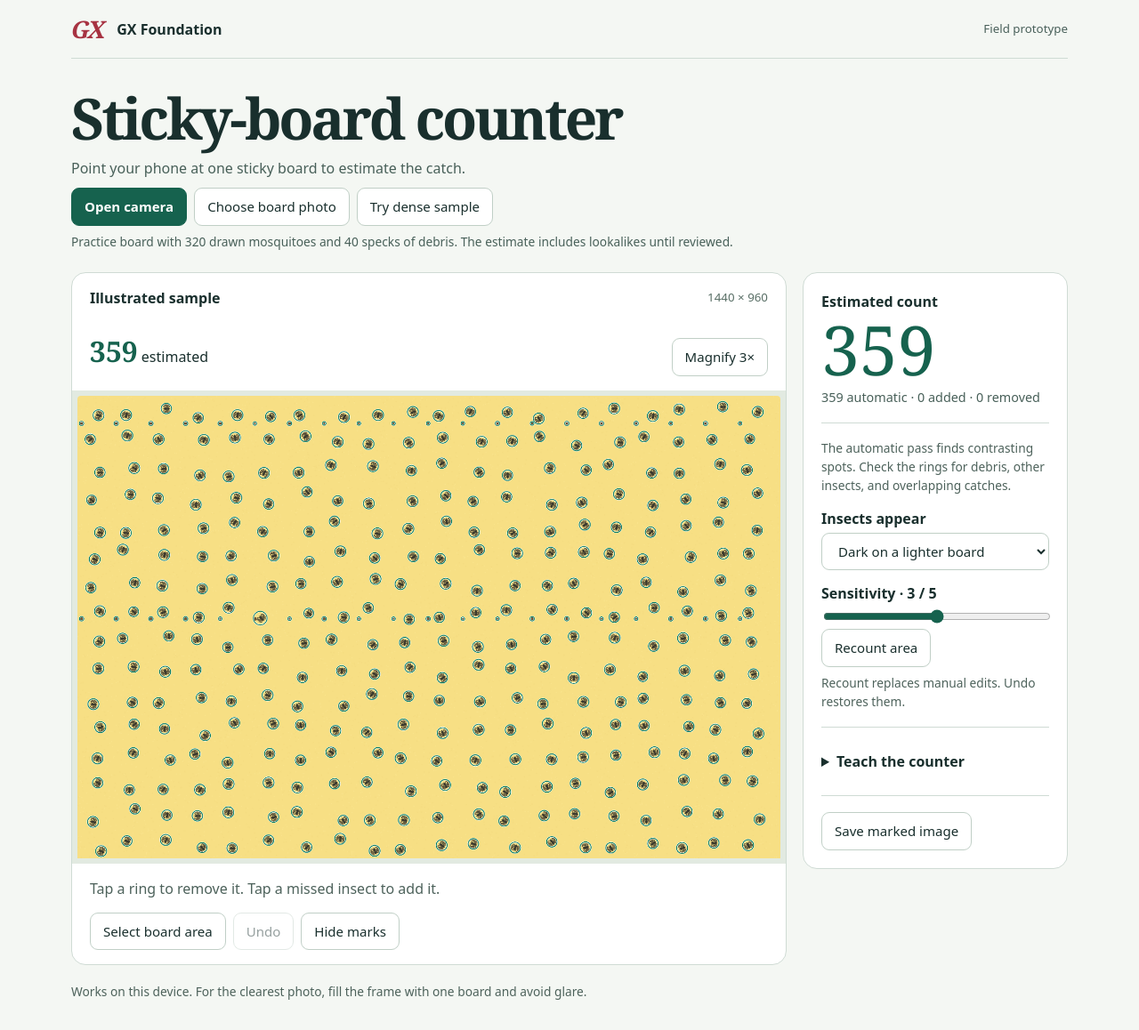
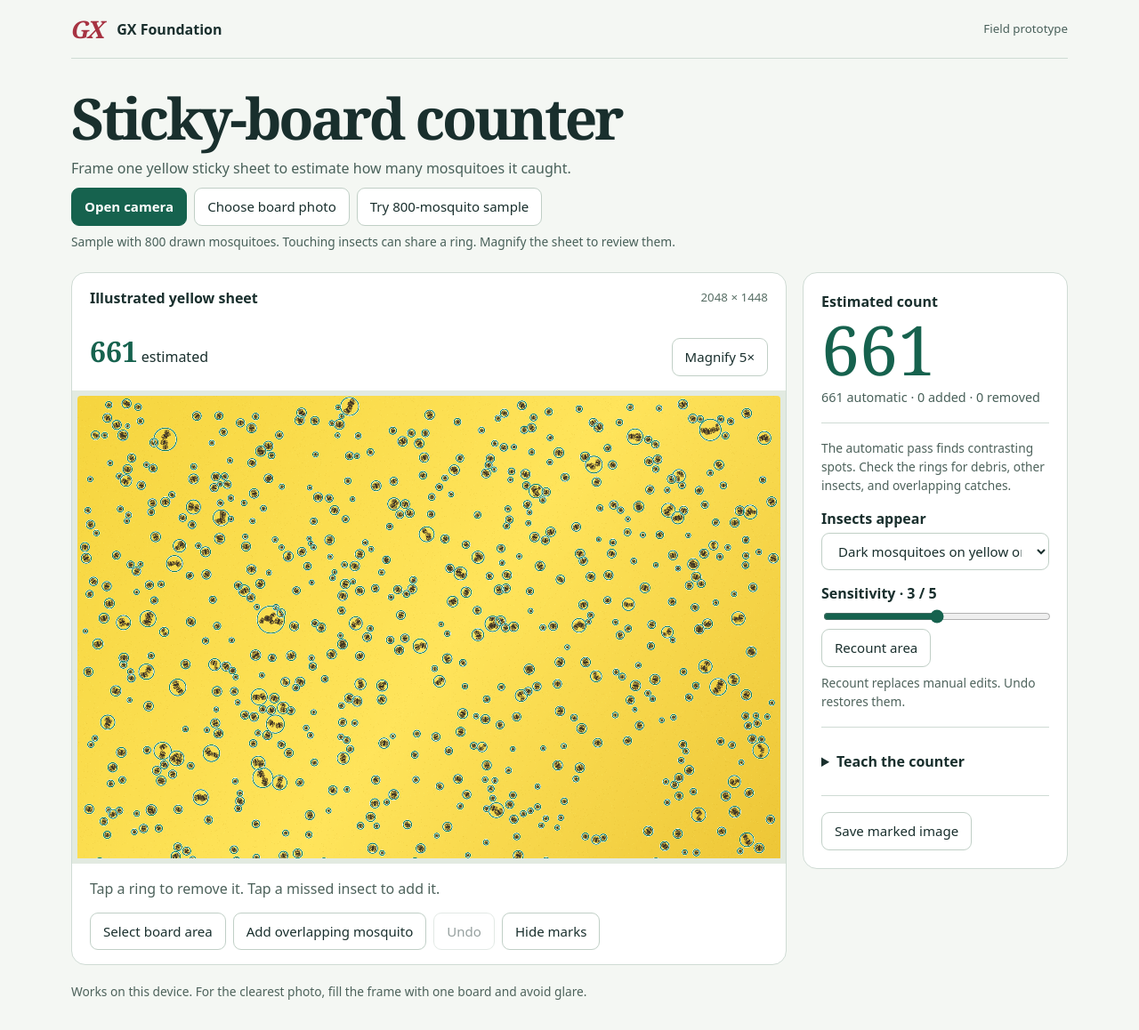
Before and after one commit to bobshenruililin/GX-Foundation, a plain HTML site: page tools/sticky-board-counter/index.html in a window 1280 px wide. Shown: the whole page at 89% size. Drawn offline with Linux system fonts and the light colour scheme.

Commit message:
Support crowded yellow sheets with an 800-mosquito sample and overlap correction

```diff
--- a/tools/sticky-board-counter/index.html
+++ b/tools/sticky-board-counter/index.html
@@ -29,13 +29,13 @@ details summary{cursor:pointer;font-weight:650;padding:8px 0}details p{font-size
 button[aria-pressed=true].teachBtn{background:#1b5e4c;color:white}
 </style></head>
 <body><header><span class="gx" aria-hidden="true">GX</span> GX Foundation <small>Field prototype</small></header>
-<main><div class="intro"><h1>Sticky-board counter</h1><p>Point your phone at one sticky board to estimate the catch.</p>
-<div class="actions"><button id="camera" class="primary">Open camera</button><input id="native" type="file" accept="image/*" capture="environment"><input id="photo" type="file" accept="image/*"><label class="upload" for="photo">Choose board photo</label><button id="fallback" hidden>Use system camera</button><button id="demo">Try dense sample</button></div><p id="status" class="note" role="status"></p></div>
+<main><div class="intro"><h1>Sticky-board counter</h1><p>Frame one yellow sticky sheet to estimate how many mosquitoes it caught.</p>
+<div class="actions"><button id="camera" class="primary">Open camera</button><input id="native" type="file" accept="image/*" capture="environment"><input id="photo" type="file" accept="image/*"><label class="upload" for="photo">Choose board photo</label><button id="fallback" hidden>Use system camera</button><button id="demo">Try 800-mosquito sample</button></div><p id="status" class="note" role="status"></p></div>
 <div class="layout"><section class="panel" aria-label="Board review"><div class="bar"><strong id="name">Illustrated sample</strong><small id="size"></small></div>
-<div class="bar summary"><div><output id="quickCount">–</output> estimated</div><button id="zoom">Magnify 3×</button></div><div class="inside" id="teachBar" hidden><div class="actions"><button id="switchLabel"></button><button id="endLabels">Finish labeling</button></div><small id="teachTotals"></small></div><div class="stage"><div class="viewer" id="viewer"><canvas id="board" aria-label="Board image with candidate rings"></canvas></div></div>
-<div class="inside"><p id="instruction">Tap a ring to remove it. Tap a missed insect to add it.</p><div class="actions"><button id="region">Select board area</button><button id="undo" disabled>Undo</button><button id="marks" aria-pressed="true">Hide marks</button></div></div></section>
+<div class="bar summary"><div><output id="quickCount">–</output> estimated</div><button id="zoom">Magnify 5×</button></div><div class="inside" id="teachBar" hidden><div class="actions"><button id="switchLabel"></button><button id="endLabels">Finish labeling</button></div><small id="teachTotals"></small></div><div class="stage"><div class="viewer" id="viewer"><canvas id="board" aria-label="Board image with candidate rings"></canvas></div></div>
+<div class="inside"><p id="instruction">Tap a ring to remove it. Tap a missed insect to add it.</p><div class="actions"><button id="region">Select board area</button><button id="overlap" aria-pressed="false">Add overlapping mosquito</button><button id="undo" disabled>Undo</button><button id="marks" aria-pressed="true">Hide marks</button></div></div></section>
 <aside><h2>Estimated count</h2><div class="count" id="count" aria-live="polite">–</div><div class="meta" id="details"></div><hr class="rule"><p class="note">The automatic pass finds contrasting spots. Check the rings for debris, other insects, and overlapping catches.</p>
-<label class="field" for="polarity">Insects appear</label><select id="polarity"><option value="dark">Dark on a lighter board</option><option value="light">Light on a darker board</option></select>
+<label class="field" for="polarity">Insects appear</label><select id="polarity"><option value="dark">Dark mosquitoes on yellow or pale paper</option><option value="light">Light on a darker board</option></select>
 <label class="field" for="sensitivity">Sensitivity · <output id="level">3</output> / 5</label><input id="sensitivity" type="range" min="1" max="5" value="3">
 <button id="detect">Recount area</button><p class="note" style="margin-top:8px">Recount replaces manual edits. Undo restores them.</p>
 <hr class="rule"><details id="cal"><summary>Teach the counter</summary><p>Magnify the board and label examples of both mosquitoes and debris. With at least six of each, fit a small neural filter to the detected spots.</p>
@@ -44,14 +44,14 @@ button[aria-pressed=true].teachBtn{background:#1b5e4c;color:white}
 <p class="note">Applying or resetting learning recounts the board. Sample practice is separate. On real boards, only labeled shape and contrast measurements stay in this browser.</p></details>
 <hr class="rule"><button id="save">Save marked image</button></aside></div></main>
 <footer>Works on this device. For the clearest photo, fill the frame with one board and avoid glare.</footer>
-<dialog id="capture"><h2>Frame one board</h2><p>Fill the view with the sticky surface. Hold the phone parallel to it.</p><video id="video" autoplay muted playsinline></video><p id="cameraState" role="status"></p><div class="actions"><button class="primary" id="shutter">Capture &amp; count</button><button id="auto">Capture when steady</button><button id="cancel">Close</button></div></dialog>
+<dialog id="capture"><h2>Frame the yellow sheet</h2><p>Keep all four corners in view and hold the phone parallel. Check that individual mosquito bodies are sharp.</p><video id="video" autoplay muted playsinline></video><p id="cameraState" role="status"></p><div class="actions"><button class="primary" id="shutter">Capture &amp; count</button><button id="auto">Capture when steady</button><button id="cancel">Close</button></div></dialog>
 <script>
 'use strict';
 const el=id=>document.getElementById(id);
 const board=el('board'), ctx=board.getContext('2d');
 const source=document.createElement('canvas'), src=source.getContext('2d',{willReadFrequently:true});
 let area, points=[], baseline=0, snapshots=[], picking=false, first=null, showing=true, sequence=0, filename='Illustrated sample';
-let raw=[], labelMode=null, boardLabels=new Map(), examples=[], network=null, sample=true, enlarged=false;
+let raw=[], labelMode=null, boardLabels=new Map(), examples=[], network=null, sample=true, enlarged=false, addOverlap=false;
 let demoLearning={examples:[],network:null};
 const storageKey='gx-board-calibration-v1';
 function loadLearning(){
@@ -64,7 +64,7 @@ function saveLearning(){
  if(sample){demoLearning=state;return}
  try{localStorage.setItem(storageKey,JSON.stringify(state))}catch{status('Calibration is available for this visit only.')}
 }
-function teachMode(mode){labelMode=mode;showing=true;picking=false;first=null;draw()}
+function teachMode(mode){addOverlap=false;labelMode=mode;showing=true;picking=false;first=null;draw()}
 el('switchLabel').onclick=()=>teachMode(labelMode==='yes'?'no':'yes');
 el('endLabels').onclick=()=>{teachMode(null);el('cal').scrollIntoView({block:'center'})};
 function updateTeaching(){
@@ -83,7 +83,7 @@ function nearestSpot(list,x,y,ratio){
  return best;
 }
 const spotKey=p=>p.x.toFixed(1)+','+p.y.toFixed(1);
-function setZoom(on){enlarged=on;board.style.width=on?'300%':'100%';el('zoom').textContent=on?'Fit whole board':'Magnify 3×'}
+function setZoom(on){enlarged=on;board.style.width=on?'500%':'100%';el('zoom').textContent=on?'Fit whole board':'Magnify 5×'}
 el('zoom').onclick=()=>{setZoom(!enlarged);draw()};
 function status(message){el('status').textContent=message}
 function remember(){
@@ -113,7 +113,9 @@ function draw(){
  el('size').textContent=w+' × '+h;el('name').textContent=filename;el('undo').disabled=!snapshots.length;
  el('marks').textContent=showing?'Hide marks':'Show marks';el('marks').setAttribute('aria-pressed',String(showing));
  el('region').textContent=picking?'Cancel selection':'Select board area';
- el('instruction').textContent=labelMode?'Tap a circled spot to label it as '+(labelMode==='yes'?'a mosquito.':'debris.')+' Tap the label button again to finish.':picking?(first?'Tap the opposite corner.':'Tap one corner of the board area.'):(showing?'Tap a ring to remove it. Tap a missed insect to add it.':'Marks are hidden. Show them to edit the count.');
+ el('overlap').setAttribute('aria-pressed',String(addOverlap));
+ el('overlap').textContent=addOverlap?'Cancel add':'Add overlapping mosquito';
+ el('instruction').textContent=addOverlap?'Tap the second mosquito inside a shared ring to count it separately.':labelMode?'Tap a circled spot to label it as '+(labelMode==='yes'?'a mosquito.':'debris.')+' Tap the label button again to finish.':picking?(first?'Tap the opposite corner.':'Tap one corner of the board area.'):(showing?'Tap a ring to remove it. Tap a missed insect to add it.':'Marks are hidden. Show them to edit the count.');
 }
 function candidates(){
  const {x,y,w,h}=area, bytes=src.getImageData(x,y,w,h).data;
@@ -155,40 +157,54 @@ function candidates(){
 }
 function recount(){raw=candidates();applyFilter()}
 function applyFilter(){
- points=raw.filter(p=>{const labeled=boardLabels.get(spotKey(p));return network?(labeled?labeled.y===1:predict(network,p.f).score>=.5):true});
+ addOverlap=false;points=raw.filter(p=>{const labeled=boardLabels.get(spotKey(p));return network?(labeled?labeled.y===1:predict(network,p.f).score>=.5):true});
  baseline=points.length;first=null;picking=false;showing=true;draw()}
-function reset(name){
- sample=name==='Illustrated sample';boardLabels.clear();labelMode=null;loadLearning();setZoom(false);filename=name;board.width=source.width;board.height=source.height;area={x:0,y:0,w:source.width,h:source.height};
+function reset(name,isSample=false){
+ sample=isSample;boardLabels.clear();labelMode=null;loadLearning();setZoom(false);filename=name;board.width=source.width;board.height=source.height;area={x:0,y:0,w:source.width,h:source.height};
  snapshots=[];el('polarity').value='dark';el('sensitivity').value=3;el('level').textContent=3;recount()
 }
+function imageScale(w,h){
+ // Keep fine silhouettes on long sheets while bounding phone memory use.
+ return Math.min(1,3072/Math.max(w,h),Math.sqrt(5000000/(w*h)));
+}
 function demo(){
- sequence++;el('photo').value='';source.width=1440;source.height=960;
- src.fillStyle='#f7df84';src.fillRect(0,0,1440,960);
- let seed=405;const rand=()=>((seed=(seed*1664525+1013904223)>>>0)/4294967296);
- for(let i=0;i<11000;i++){src.fillStyle=i%2?'#f5dc81':'#fae48d';src.fillRect(rand()*1440,rand()*960,2,2)}
- for(let i=0;i<320;i++){
-  const x=22+(i%20)*71+rand()*28,y=20+Math.floor(i/20)*59+rand()*28;
-  src.save();src.translate(x,y);src.rotate(rand()*Math.PI);src.strokeStyle='#524a36';src.fillStyle='#39382e';src.lineWidth=1.5;
+ sequence++;el('photo').value='';
+ const w=2048,h=1448;source.width=w;source.height=h;
+ const paper=src.createLinearGradient(0,0,w,h);
+ paper.addColorStop(0,'#f6d53f');paper.addColorStop(.52,'#ffe45b');paper.addColorStop(1,'#edc535');
+ src.fillStyle=paper;src.fillRect(0,0,w,h);
+ let seed=405;const rand=()=>((seed=(Math.imul(seed,1664525)+1013904223)>>>0)/4294967296);
+ for(let i=0;i<26000;i++){src.fillStyle=i%2?'#fffa8a28':'#b4860020';src.fillRect(rand()*w,rand()*h,2,2)}
+ let previous;
+ for(let i=0;i<800;i++){
+  let x=20+rand()*(w-40),y=20+rand()*(h-40);
+  if(i%29===1){x=previous.x+7;y=previous.y+5}
+  previous={x,y};
+  src.save();src.translate(x,y);src.rotate(rand()*Math.PI*2);
+  const size=.64+rand()*.72;src.scale(size,size);
+  src.strokeStyle='#534529';src.fillStyle='#393126';src.lineWidth=1.3;
   for(const side of [-1,1]){
    for(const offset of [-3,0,3]){src.beginPath();src.moveTo(0,offset);src.lineTo(side*5,offset-3);src.lineTo(side*9,offset+2);src.stroke()}
    src.beginPath();src.ellipse(side*3,1,2,6,-side*.5,0,Math.PI*2);src.stroke()
   }
   src.beginPath();src.ellipse(0,0,2,7,0,0,Math.PI*2);src.fill();src.restore()
  }
- for(let i=0;i<40;i++){src.beginPath();src.fillStyle='#695335';src.arc(9+(i%20)*71,57+Math.floor(i/20)*400,2.5+rand()*1.5,0,Math.PI*2);src.fill()}
- reset('Illustrated sample');status('Practice board with 320 drawn mosquitoes and 40 specks of debris. The estimate includes lookalikes until reviewed.')
+ reset('Illustrated yellow sheet',true);status('Sample with 800 drawn mosquitoes. Touching insects can share a ring. Magnify the sheet to review them.')
 }
 el('native').onchange=el('photo').onchange=async e=>{
  const file=e.target.files[0];if(!file)return;const token=++sequence,url=URL.createObjectURL(file);
  try{status('Reading photo…');const img=new Image();img.src=url;await img.decode();if(token!==sequence)return;
-  const scale=Math.min(1,2304/Math.max(img.naturalWidth,img.naturalHeight));source.width=Math.max(1,Math.round(img.naturalWidth*scale));source.height=Math.max(1,Math.round(img.naturalHeight*scale));
+  const scale=imageScale(img.naturalWidth,img.naturalHeight);source.width=Math.max(1,Math.round(img.naturalWidth*scale));source.height=Math.max(1,Math.round(img.naturalHeight*scale));
   src.fillStyle='white';src.fillRect(0,0,source.width,source.height);src.drawImage(img,0,0,source.width,source.height);reset(file.name);status('Photo processed on this device. Review the rings before saving.')
  }catch{if(token===sequence)status('Could not read this photo. Try a JPEG or PNG.')}finally{URL.revokeObjectURL(url);if(token===sequence)e.target.value=''}
 };
 el('demo').onclick=demo;el('detect').onclick=()=>{remember();recount();status('Recounted the selected area.')};
 el('sensitivity').oninput=e=>el('level').textContent=e.target.value;
-el('marks').onclick=()=>{showing=!showing;draw()};
-el('region').onclick=()=>{labelMode=null;picking=!picking;first=null;draw()};
+el('marks').onclick=()=>{addOverlap=false;showing=!showing;draw()};
+el('overlap').onclick=()=>{
+  addOverlap=!addOverlap;showing=true;picking=false;first=null;labelMode=null;draw()
+ };
+el('region').onclick=()=>{addOverlap=false;labelMode=null;picking=!picking;first=null;draw()};
 el('undo').onclick=()=>{const s=snapshots.pop();if(s){area=s.area;raw=candidates();points=s.points;baseline=s.baseline;first=null;picking=false;showing=true;draw()}};
 board.onclick=e=>{
  const box=board.getBoundingClientRect(),ratio=board.width/box.width,x=Math.min(board.width-1,Math.max(0,Math.floor((e.clientX-box.left)*ratio))),y=Math.min(board.height-1,Math.max(0,Math.floor((e.clientY-box.top)*board.height/box.height)));
@@ -206,6 +222,9 @@ board.onclick=e=>{
   remember();area={x:Math.min(first.x,x),y:Math.min(first.y,y),w,h};recount();status('Recounted inside your board area.');return
  }
  if(!showing||x<area.x||y<area.y||x>=area.x+area.w||y>=area.y+area.h)return;
+ if(addOverlap){
+  remember();points.push({x,y,manual:true});addOverlap=false;draw();return
+ }
  let nearest=-1,best=Infinity;points.forEach((p,i)=>{const d=Math.hypot(x-p.x,y-p.y);if(d<=Math.max(9*ratio,p.radius||0)&&d<best){best=d;nearest=i}});
  remember();if(nearest>=0)points.splice(nearest,1);else points.push({x,y,manual:true});draw()
 };
@@ -255,7 +274,7 @@ el('camera').onclick=async()=>{
  if(!navigator.mediaDevices?.getUserMedia||!dialog.showModal){el('native').click();return}
  const session=++cameraSession;dialog.showModal();el('cameraState').textContent='Opening rear camera…';el('shutter').disabled=el('auto').disabled=true;
  try{
-  const feed=await navigator.mediaDevices.getUserMedia({audio:false,video:{facingMode:{ideal:'environment'},width:{ideal:2560},height:{ideal:1920}}});
+  const feed=await navigator.mediaDevices.getUserMedia({audio:false,video:{facingMode:{ideal:'environment'},width:{ideal:3072},height:{ideal:2304}}});
   if(session!==cameraSession){feed.getTracks().forEach(t=>t.stop());return}
   stream=feed;video.srcObject=feed;await video.play();if(session!==cameraSession)return;
   el('shutter').disabled=el('auto').disabled=false;el('cameraState').textContent='Capture now, or hold steady for automatic capture.'
@@ -264,7 +283,7 @@ el('camera').onclick=async()=>{
 el('fallback').onclick=()=>el('native').click();
 function captureFrame(){
  if(!video.videoWidth||!video.videoHeight)return;
- ++sequence;const scale=Math.min(1,2304/Math.max(video.videoWidth,video.videoHeight));source.width=Math.round(video.videoWidth*scale);source.height=Math.round(video.videoHeight*scale);
+ ++sequence;const scale=imageScale(video.videoWidth,video.videoHeight);source.width=Math.round(video.videoWidth*scale);source.height=Math.round(video.videoHeight*scale);
  src.drawImage(video,0,0,source.width,source.height);closeCamera();reset('Camera capture');status('Board captured. Magnify to check crowded patches and touching insects.')
 }
 el('shutter').onclick=captureFrame;
```
